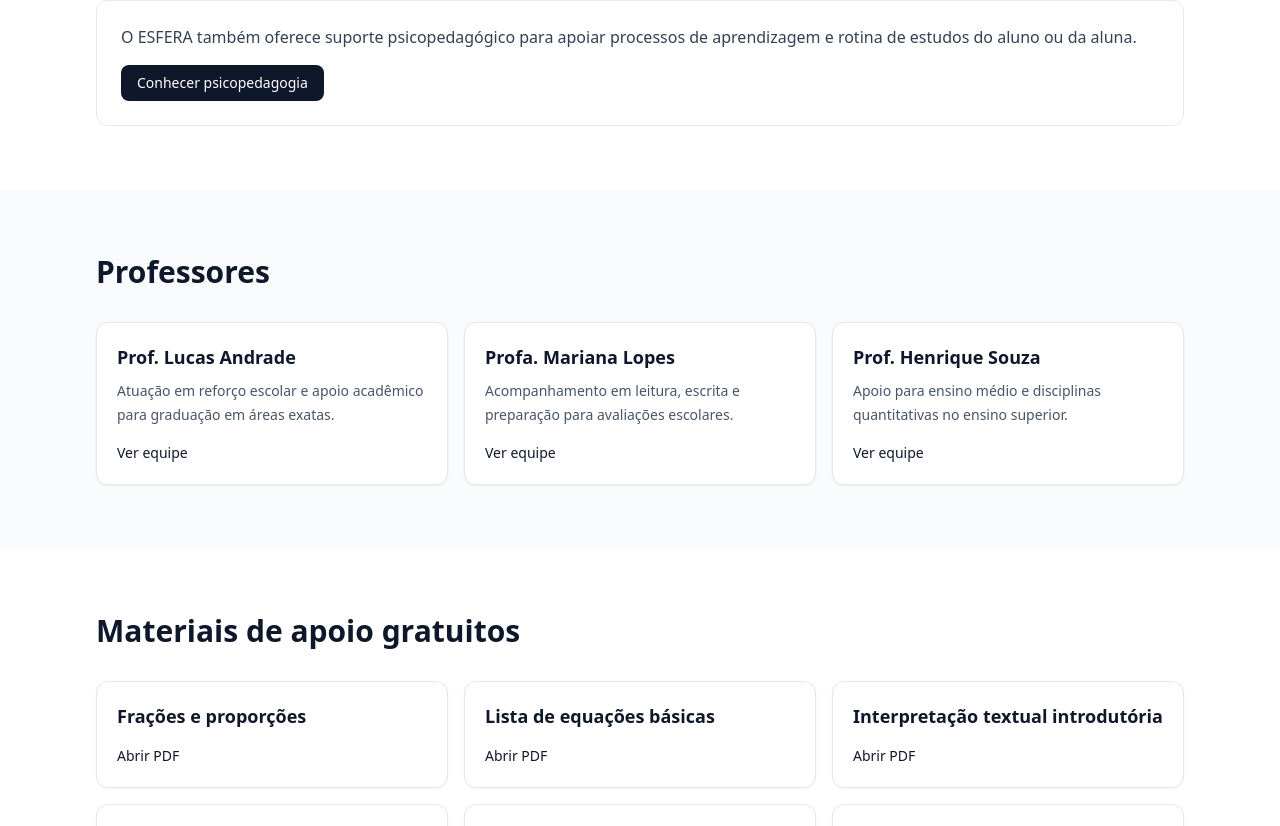
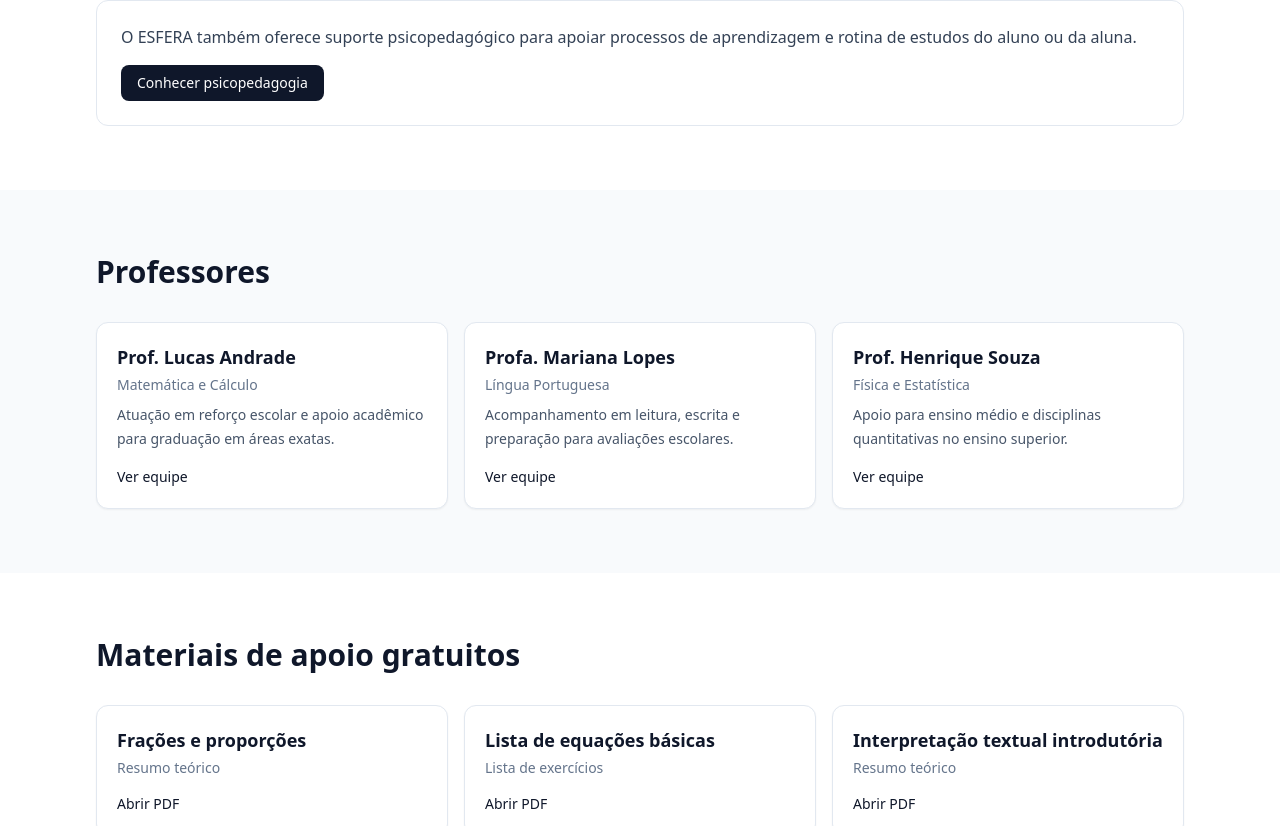
Before and after one commit to esfera-instituto/esfera-site, a Next.js app: page / in a window 1280 px wide. Shown: the part 1974-2800 px from the top of the page. Built offline with nearby package versions, Linux system fonts and the light colour scheme.

Commit message:
adiciona prop meta ao componente Card

```diff
--- a/components/ui/Card.tsx
+++ b/components/ui/Card.tsx
@@ -6,6 +6,7 @@
   className?: string;
   href?: string;
   title?: string;
+  meta?: string;
   description?: string;
   actionLabel?: string;
 };
@@ -15,6 +16,7 @@
   className = "",
   href,
   title,
+  meta,
   description,
   actionLabel,
 }: CardProps) => {
@@ -28,7 +30,11 @@
           {title}
         </h3>
       )}
-
+{meta && (
+  <p className="mt-1 text-sm font-medium text-slate-500">
+    {meta}
+  </p>
+)}
       {description && (
         <p className="mt-2 text-sm leading-6 text-slate-600">
           {description}
```
